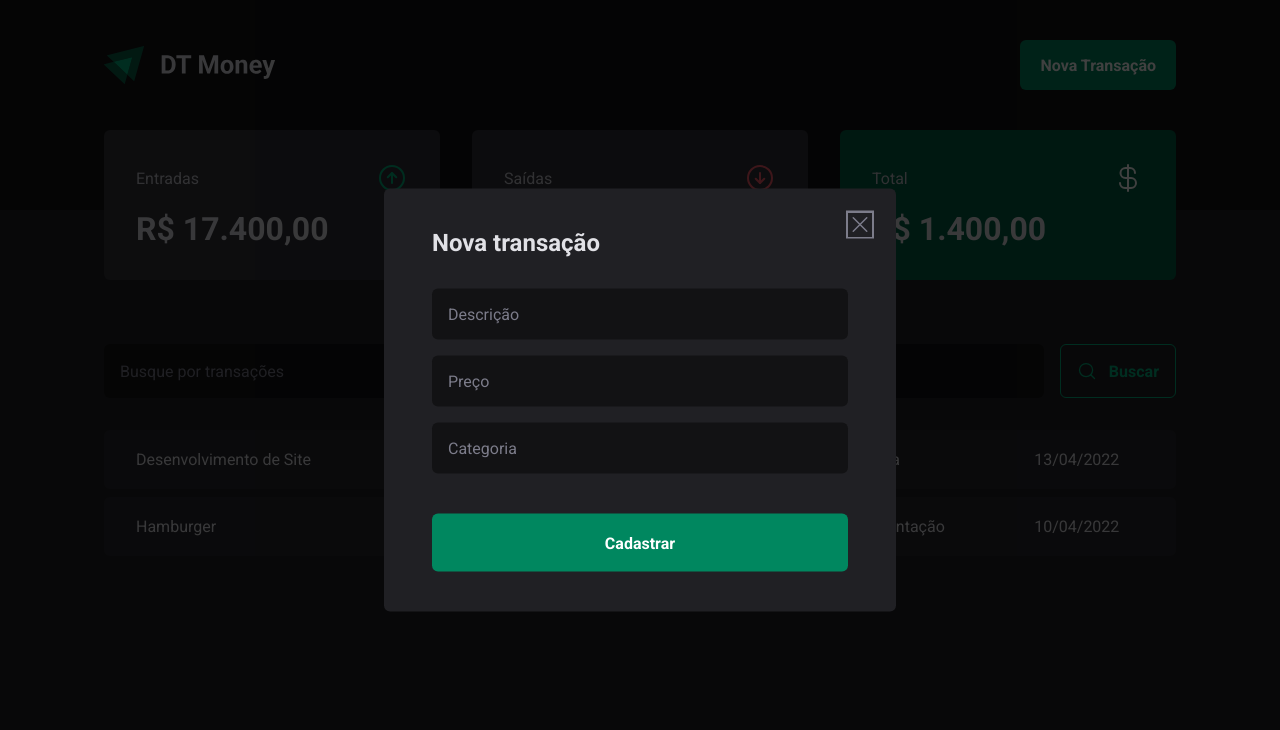
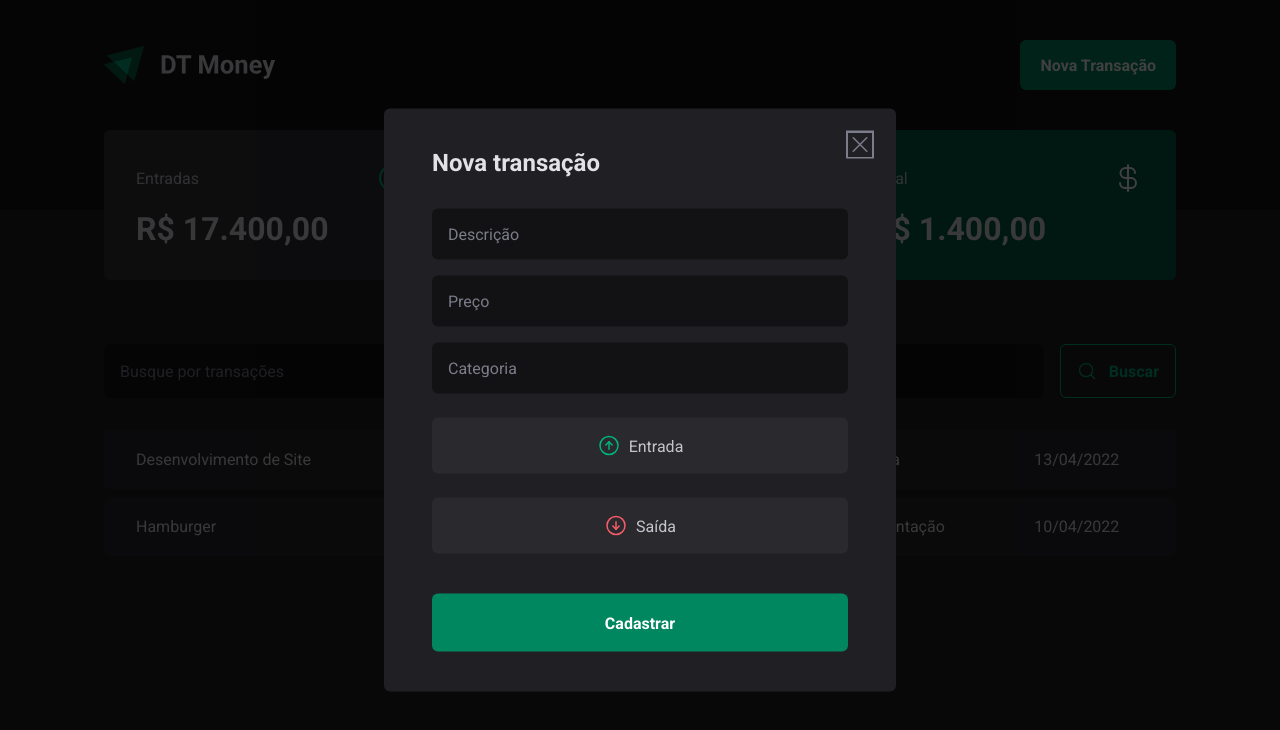
Before and after one commit to edgardfn/dt-money, a React (Vite) app: page / in a window 1280 px wide. Both pictures are taken after a click on the button "Nova Transação". Shown: the top 730 px of the page. Built offline with nearby package versions, Linux system fonts and the light colour scheme.

Commit message:
criado botoes de entrada e saida do modal de nova transacao.

```diff
--- a/src/components/NewTransactionModal/index.tsx
+++ b/src/components/NewTransactionModal/index.tsx
@@ -1,6 +1,12 @@
 import * as Dialog from '@radix-ui/react-dialog'
-import { X } from 'phosphor-react'
-import { CloseButton, Content, Overlay } from './styles'
+import { ArrowCircleDown, ArrowCircleUp, X } from 'phosphor-react'
+import {
+  CloseButton,
+  Content,
+  Overlay,
+  TransactionType,
+  TransactionTypeButton,
+} from './styles'
 
 export function NewTransactionModal() {
   return (
@@ -16,6 +22,20 @@
           <input type="number" placeholder="Preço" />
           <input type="text" placeholder="Categoria" />
 
+          <TransactionType>
+            <TransactionTypeButton variant="income">
+              <ArrowCircleUp size={24} />
+              Entrada
+            </TransactionTypeButton>
+          </TransactionType>
+
+          <TransactionType>
+            <TransactionTypeButton variant="outcome">
+              <ArrowCircleDown size={24} />
+              Saída
+            </TransactionTypeButton>
+          </TransactionType>
+
           <button type="submit">Cadastrar</button>
         </form>
       </Content>
--- a/src/components/NewTransactionModal/styles.tsx
+++ b/src/components/NewTransactionModal/styles.tsx
@@ -67,3 +67,34 @@
   cursor: pointer;
   color: ${(props) => props.theme['gray-500']};
 `
+
+export const TransactionType = styled.div`
+  display: grid;
+  grid-auto-flow: repeat(2, 1fr);
+  gap: 1rem;
+  margin-top: 0.5rem;
+`
+
+interface TransactionTypeButtonProps {
+  variant: 'income' | 'outcome'
+}
+
+export const TransactionTypeButton = styled.button<TransactionTypeButtonProps>`
+  background: ${(props) => props.theme['gray-700']};
+  padding: 1rem;
+  display: flex;
+  align-items: center;
+  justify-content: center;
+  gap: 0.5rem;
+  border-radius: 6px;
+  cursor: pointer;
+  border: 0;
+  color: ${(props) => props.theme['gray-300']};
+
+  svg {
+    color: ${(props) =>
+      props.variant === 'income'
+        ? props.theme['green-300']
+        : props.theme['red-300']};
+  }
+`
```
